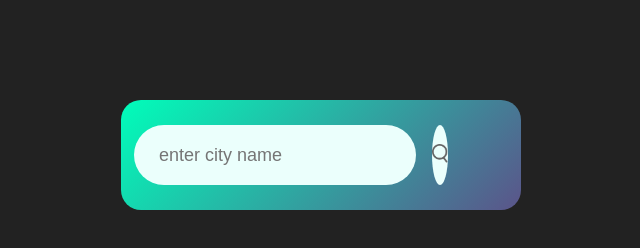
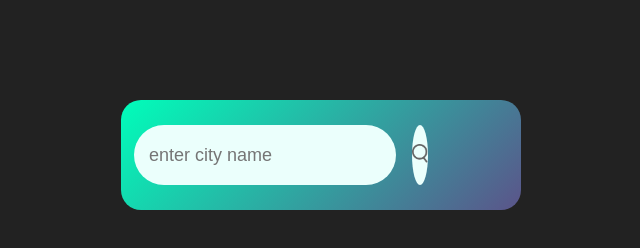
Before and after one commit to Krishnamohansing/Weather-Application, a plain HTML site: page index.html in a window 1280 px wide. Shown: the whole page, without its empty margins (319-959 px from the left). Drawn offline with Linux system fonts and the light colour scheme.

Commit message:
Update style.css

```diff
--- a/style.css
+++ b/style.css
@@ -28,7 +28,7 @@ body{
     outline: 0;
     background: #ebfffc;
     color: #555;
-    padding: 10px 25px;
+    padding: 10px 15px;
     height: 60px;
     border-radius: 30px;
     flex: 1;
```
